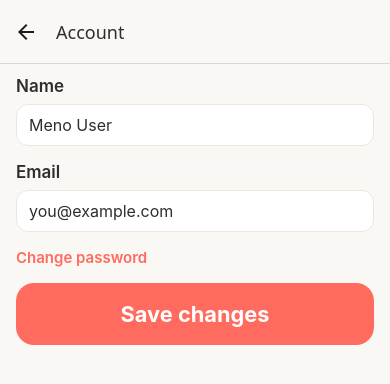
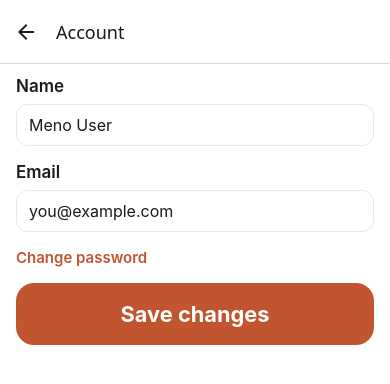
Before and after one commit to ilayfurman/meno, a React Native app: screen /Account in a window 390 px wide. Shown: the top 384 px of the page. Built offline with nearby package versions, Linux system fonts and the light colour scheme; no server answers.

Commit message:
feat(theme): adopt cookbook-redesign design tokens

```diff
--- a/src/theme/colors.ts
+++ b/src/theme/colors.ts
@@ -1,17 +1,24 @@
 export const colors = {
-  background: '#FAF8F4',
-  surface: '#FFFFFF',
-  primaryAccent: '#FF6B5E',
-  secondaryAccent: '#8AA892',
-  textPrimary: '#2E2E2E',
-  textSecondary: '#6B6B6B',
-  border: '#ECE6DF',
-  successSoft: '#EFF6EE',
-  chipActive: '#FCE4E1',
-  danger: '#D14B45',
-  card: '#FFFFFF',
-  text: '#2E2E2E',
-  muted: '#6B6B6B',
-  primary: '#FF6B5E',
-  primaryLight: '#FCE4E1',
+  background: '#ffffff',
+  foreground: '#1c1a17',
+  subtext: '#8a8479',
+  accent: '#c1552f',
+  accent2: '#5c7a52',
+  matBackground: '#fbf8f2',
+  hairline: '#ece7dc',
+  hairlineAlt: '#ece2d0',
+  successDot: '#3d8a52',
+  offDot: '#cfc7b5',
+  // legacy aliases kept during the redesign migration — every screen still
+  // referencing these compiles against the new palette without a rewrite
+  surface: '#ffffff',
+  textPrimary: '#1c1a17',
+  textSecondary: '#8a8479',
+  primaryAccent: '#c1552f',
+  secondaryAccent: '#5c7a52',
+  border: '#ece7dc',
+  successSoft: '#eef4ec',
+  danger: '#c1552f',
+  text: '#1c1a17',
+  muted: '#8a8479',
 };
--- a/src/theme/typography.ts
+++ b/src/theme/typography.ts
@@ -1,6 +1,15 @@
 export const typography = {
-  titleLarge: 32,
-  sectionHeader: 24,
+  screenTitle: { fontSize: 28, fontWeight: '800' as const, letterSpacing: -0.5 },
+  sectionKicker: { fontSize: 11, fontWeight: '700' as const, letterSpacing: 0.6, textTransform: 'uppercase' as const },
+  cardTitle: { fontSize: 15, fontWeight: '700' as const },
+  tag: { fontSize: 11, fontWeight: '700' as const },
+  // legacy aliases kept during the redesign migration
+  titleLarge: 28,
+  sectionHeader: 22,
   body: 16,
   chip: 14,
 };
+
+// DM Sans / JetBrains Mono are the design spec's fonts but aren't bundled yet —
+// using the system font for this pass. Add via expo-font + @expo-google-fonts/dm-sans
+// in a follow-up; it's a pure asset-loading addition orthogonal to this layout rebuild.
```
Also changed, not shown: src/theme/spacing.ts (added, +7 -0 lines).
